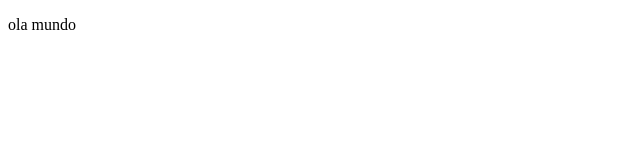
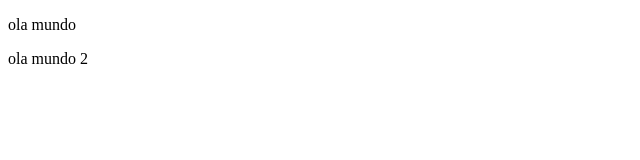
Before and after one commit to alexandre96dev/aprendendoGit, a plain HTML site: page index.html in a window 1280 px wide. Shown: the full height of the page, 0-640 px from the left. Drawn offline with Linux system fonts and the light colour scheme.

Commit message:
adicionando ola mundo 2

```diff
--- a/index.html
+++ b/index.html
@@ -8,5 +8,6 @@
 </head>
 <body>
     <p>ola mundo</p>
+    <p>ola mundo 2</p>
 </body>
 </html>
```
